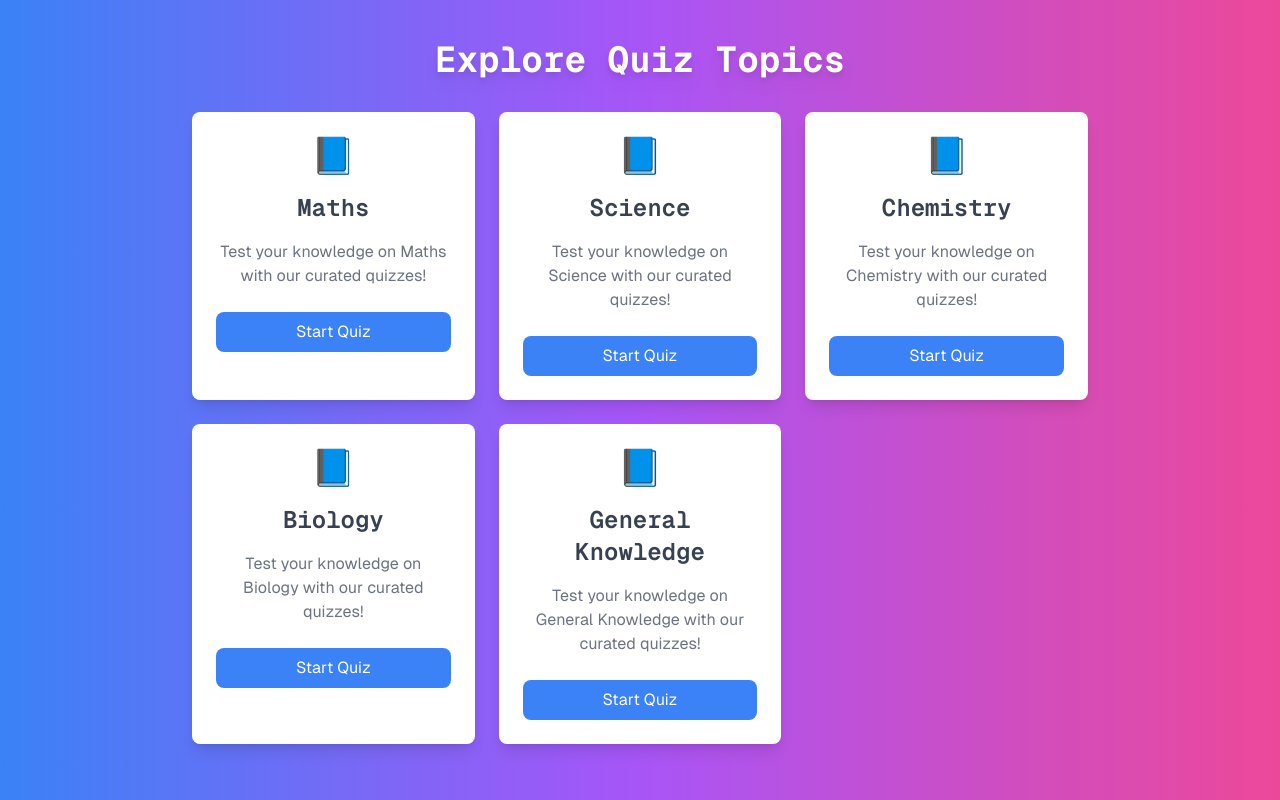
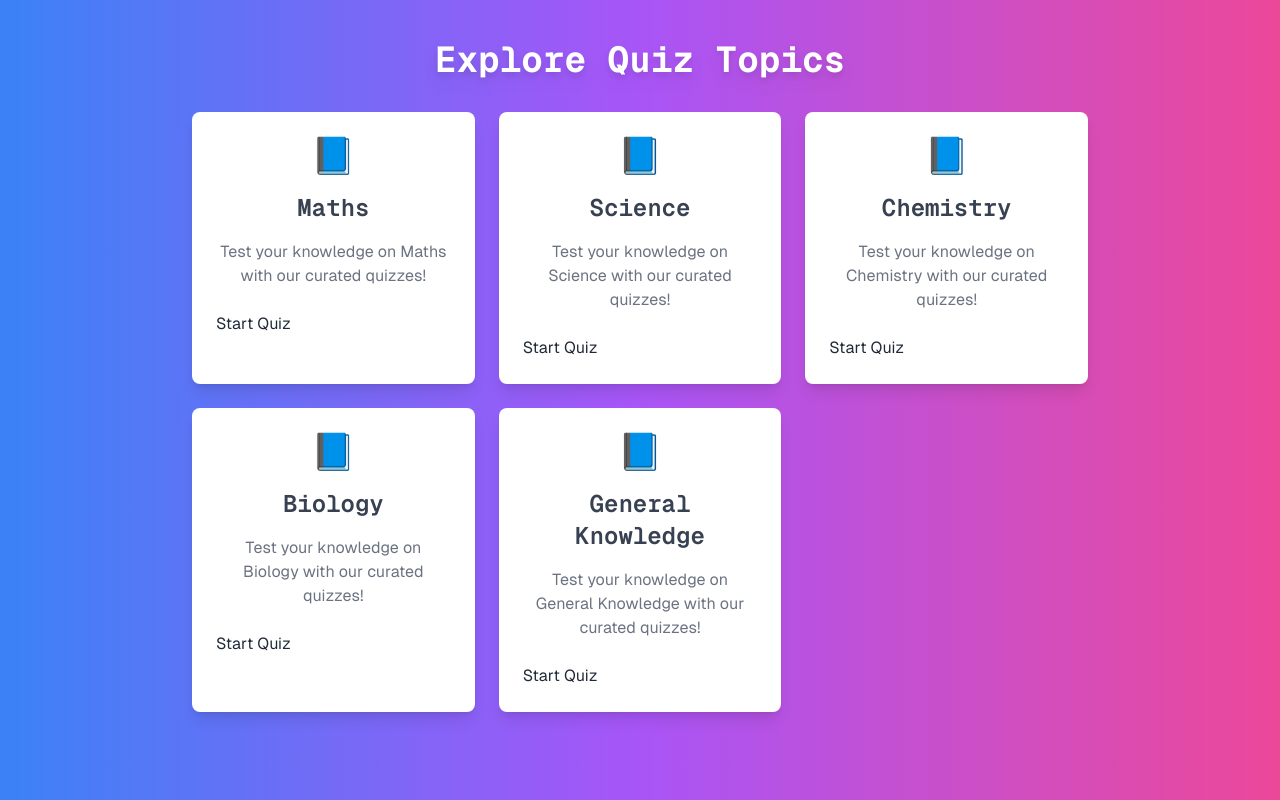
Before and after one commit to Vrajdp1/smartquizhub, a Next.js app: page /topics in a window 1280 px wide. Built offline with nearby package versions, Linux system fonts and the light colour scheme.

Commit message:
"Comment out anchor tag in TopicsPage component"

```diff
--- a/app/topics/page.js
+++ b/app/topics/page.js
@@ -21,12 +21,12 @@ export default function TopicsPage() {
             <p className="text-gray-500 text-center mb-6">
               Test your knowledge on {topic} with our curated quizzes!
             </p>
-            <a
+            {/* <a
               href={`/topics/${topic.toLowerCase()}`}
               className="block text-center bg-blue-500 text-white py-2 px-4 rounded-lg hover:bg-blue-600"
-            >
+            > */}
               Start Quiz
-            </a>
+            {/* </a> */}
           </div>
         ))}
       </div>
```
